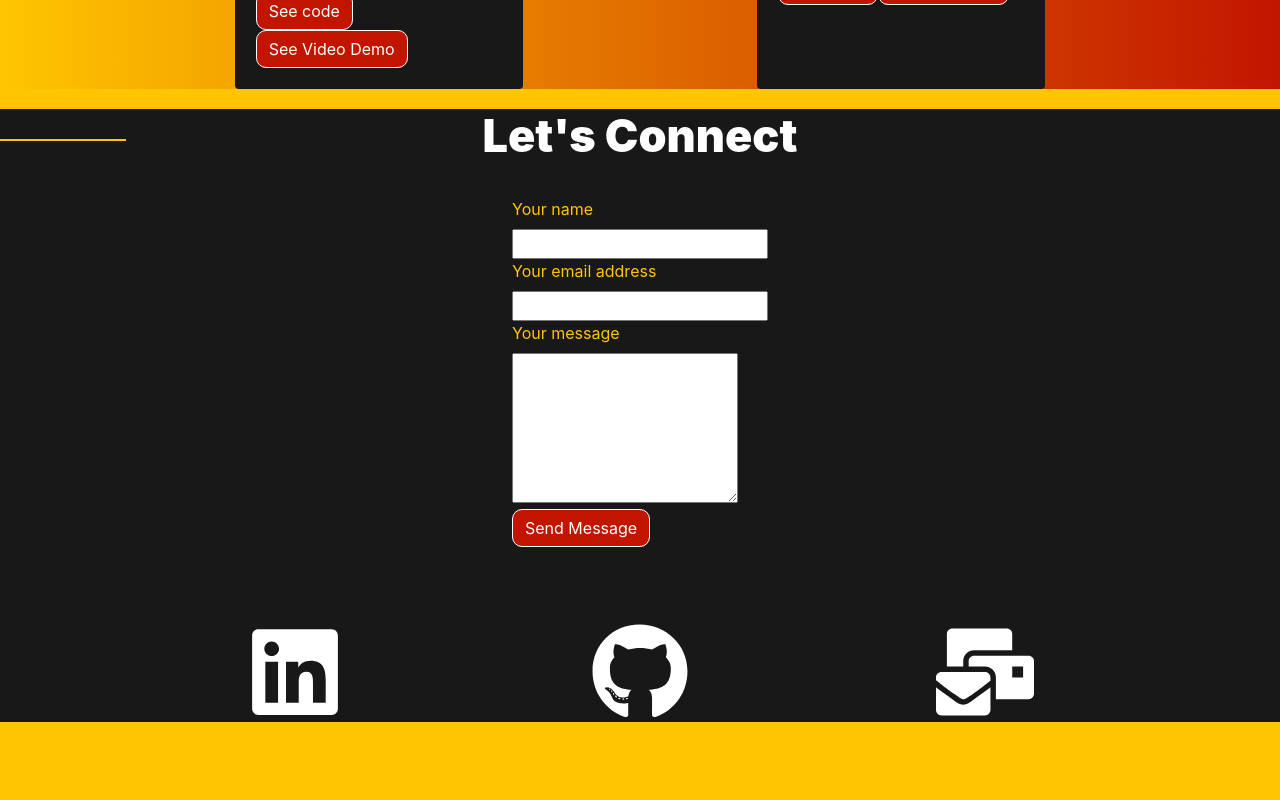
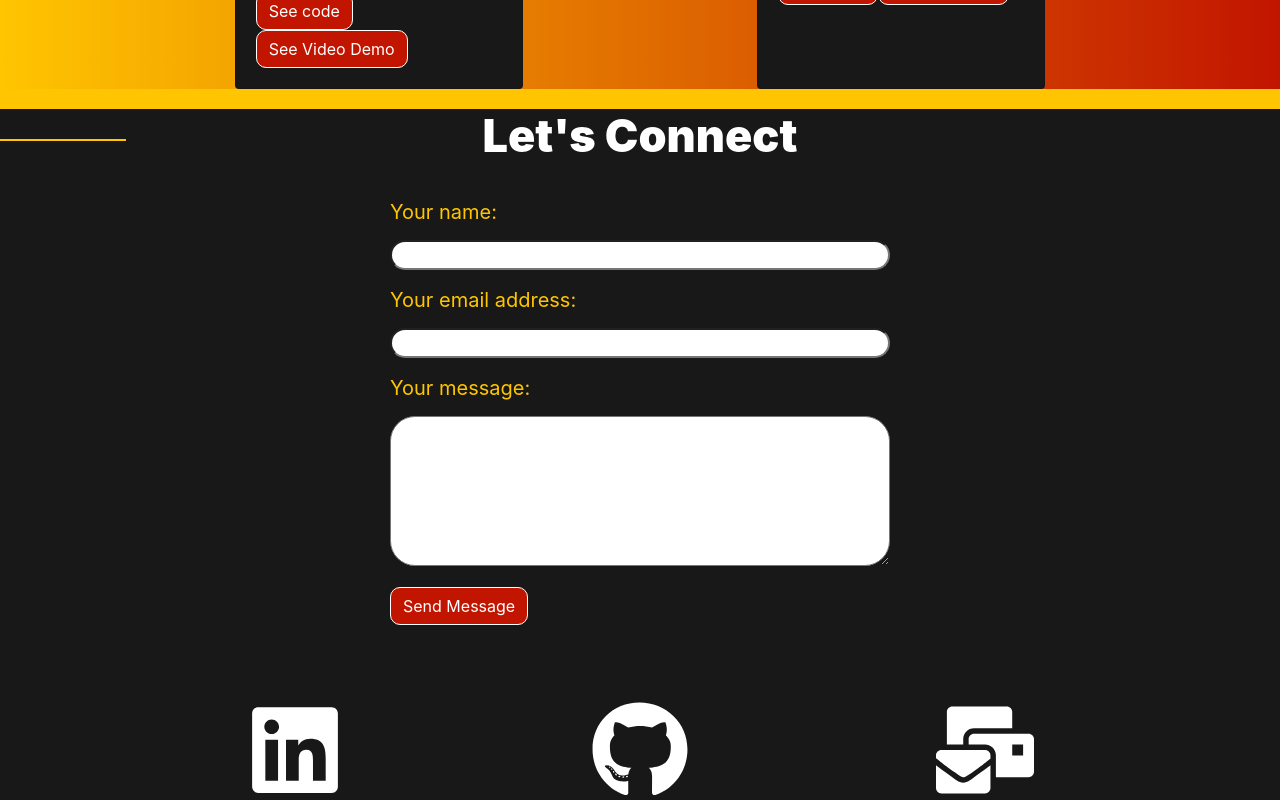
Before and after one commit to strong-one/React-Portfolio-2021, a React (Create React App) app: page / in a window 1280 px wide. Shown: the part 4006-4806 px from the top of the page. Before the commit the page ends 4728 px from the top, so only its background shows below. Built offline with nearby package versions, Linux system fonts and the light colour scheme.

Commit message:
edited and added styling

```diff
--- a/src/components/Contact/Contact.js
+++ b/src/components/Contact/Contact.js
@@ -21,44 +21,44 @@ const Contact = () => {
               action="contact-form-process.php"
             >
               <div className={style.Group1}>
-                <label for="Name" class={style.Name}>
-                  Your name
+                <label for="Name" class={style.Cred}>
+                  Your name:
                 </label>
                 <div className={style.NameInput}>
                   <input
                     type="text"
                     id="Name"
                     name="Name"
-                    className="fcf-form-control"
+                    className={style.InputContainer}
                     required
                   ></input>
                 </div>
               </div>
 
               <div className={style.Group2}>
-                <label for="Email" className={style.Email}>
-                  Your email address
+                <label for="Email" className={style.Cred}>
+                  Your email address:
                 </label>
                 <div className={style.EmailInput}>
                   <input
                     type="email"
                     id="Email"
                     name="Email"
-                    className="fcf-form-control"
+                    className={style.InputContainer}
                     required
                   ></input>
                 </div>
               </div>
 
               <div className={style.Group3}>
-                <label for="Message" className={style.Message}>
-                  Your message
+                <label for="Message" className={style.Cred}>
+                  Your message:
                 </label>
                 <div className={style.MessageInput}>
                   <textarea
                     id="Message"
                     name="Message"
-                    className="fcf-form-control"
+                    className={style.InputContainer}
                     rows="6"
                     maxlength="3000"
                     required
--- a/src/components/Contact/Contact.module.css
+++ b/src/components/Contact/Contact.module.css
@@ -13,3 +13,23 @@
   border-color: white;
   border-radius: 10px;
 }
+.Button:hover {
+  background-color: rgb(46, 44, 44);
+  border-color: #ffc500;
+}
+
+.InputContainer {
+  width: 500px;
+  border-radius: 25px;
+  margin-top: 5px;
+  margin-bottom: 15px;
+}
+
+.InputContainer:hover {
+  background-color: lightgray;
+  border-radius: 25px;
+}
+
+.Cred {
+  font-size: 20px;
+}
--- a/src/components/NavBar/NavBar.module.css
+++ b/src/components/NavBar/NavBar.module.css
@@ -35,5 +35,6 @@
 }
 
 .NavBar a:hover {
-  border-bottom: 5px solid #c21500;
+  border-bottom: 2px solid white;
+  font-size: 25px;
 }
--- a/src/components/Portfolio/Portfolio.module.css
+++ b/src/components/Portfolio/Portfolio.module.css
@@ -20,3 +20,8 @@
   border-color: white;
   border-radius: 10px;
 }
+
+.Container Button:hover {
+  background-color: rgb(46, 44, 44);
+  border-color: #ffc500;
+}
```
